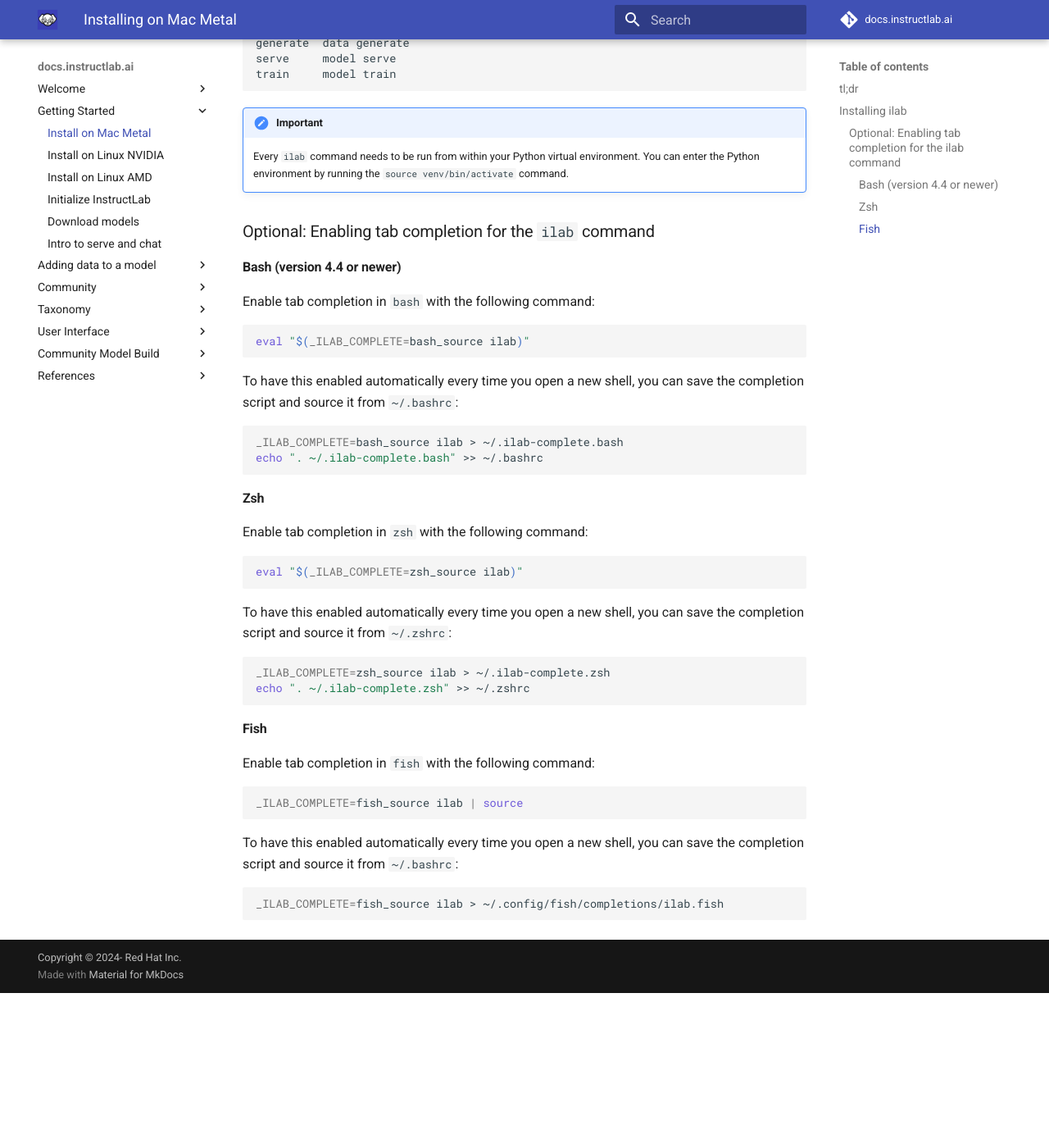
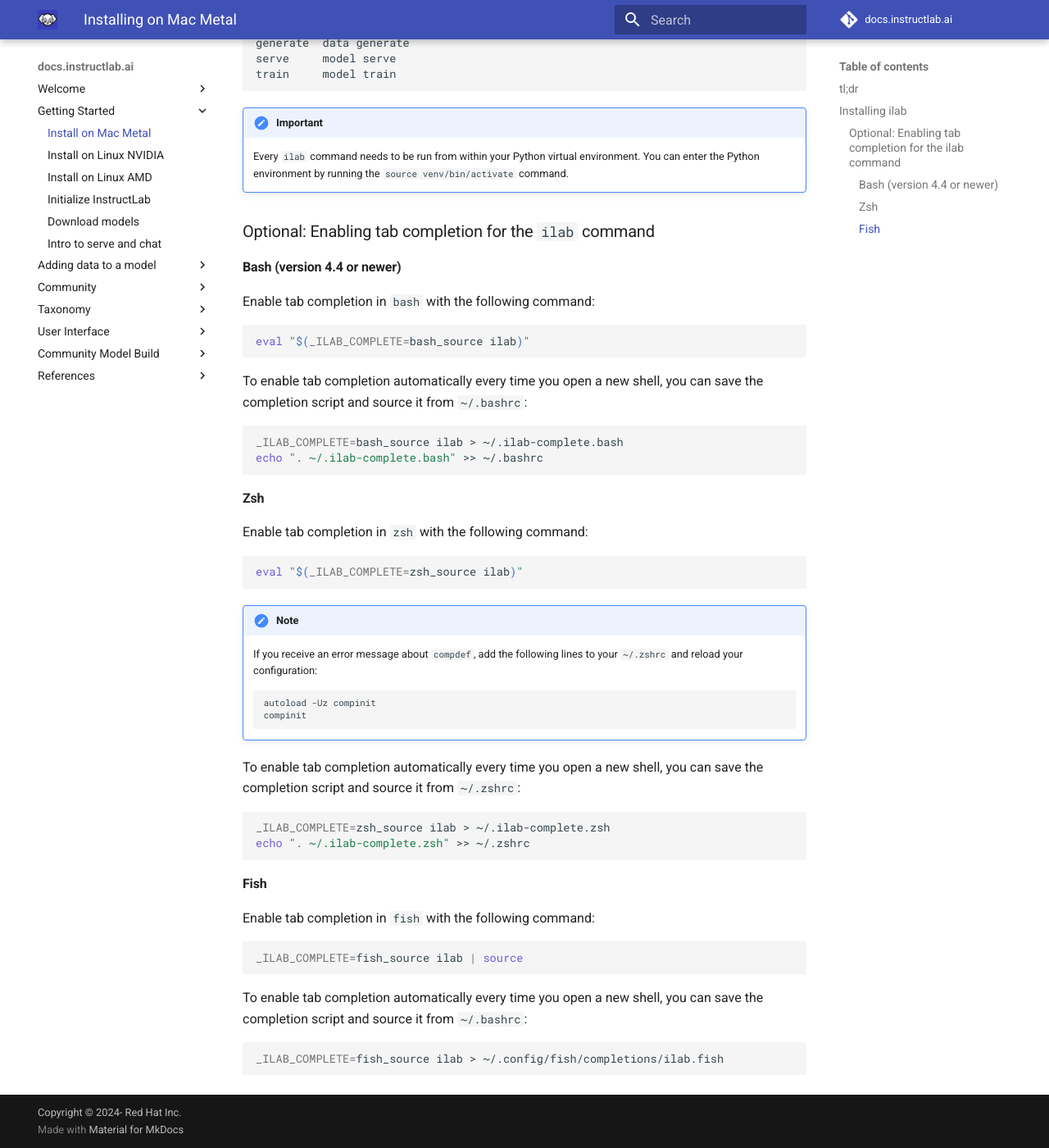
Before and after one commit to instructlab/docs.instructlab.ai, an MkDocs documentation site: the page built from docs/getting-started/mac_metal.md, in a window 1280 px wide and 1400 px high, scrolled down 1876 px. Shown: the whole window at 82% size. Built offline with MkDocs 1.6.1 and Material for MkDocs 9.7.7, drawn with Linux system fonts in a browser that asks for light colours; comment, search, counter and statistics services are not loaded; before the commit the page ends 3087 px from its top, so only the background shows below that.

Commit message:
Add note about compdef; use active voice (#38)
Signed-off-by: Christian Sears <csears@redhat.com>

````diff
--- a/docs/getting-started/mac_metal.md
+++ b/docs/getting-started/mac_metal.md
@@ -98,7 +98,7 @@
 eval "$(_ILAB_COMPLETE=bash_source ilab)"
 ```
 
-To have this enabled automatically every time you open a new shell,
+To enable tab completion automatically every time you open a new shell,
 you can save the completion script and source it from `~/.bashrc`:
 
 ```sh
@@ -113,8 +113,14 @@
 ```sh
 eval "$(_ILAB_COMPLETE=zsh_source ilab)"
 ```
+!!! note
+    If you receive an error message about `compdef`, add the following lines to your `~/.zshrc` and reload your configuration:
+    ```sh
+    autoload -Uz compinit
+    compinit
+    ```
 
-To have this enabled automatically every time you open a new shell,
+To enable tab completion automatically every time you open a new shell,
 you can save the completion script and source it from `~/.zshrc`:
 
 ```sh
@@ -130,7 +136,7 @@
 _ILAB_COMPLETE=fish_source ilab | source
 ```
 
-To have this enabled automatically every time you open a new shell,
+To enable tab completion automatically every time you open a new shell,
 you can save the completion script and source it from `~/.bashrc`:
 
 ```sh
````
